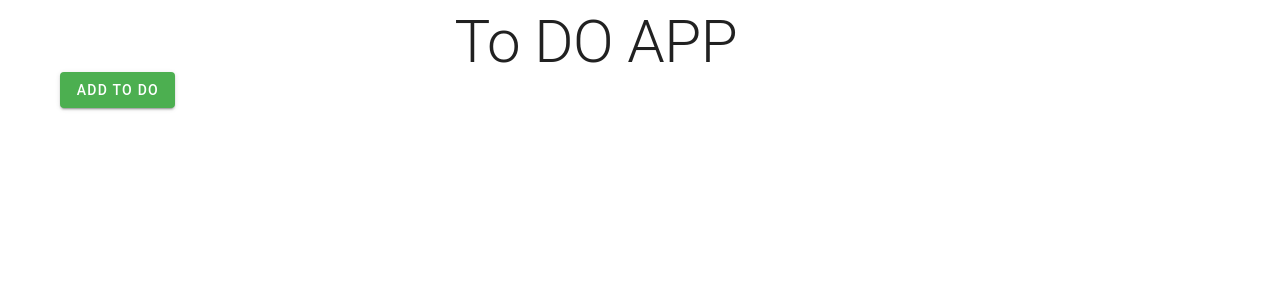
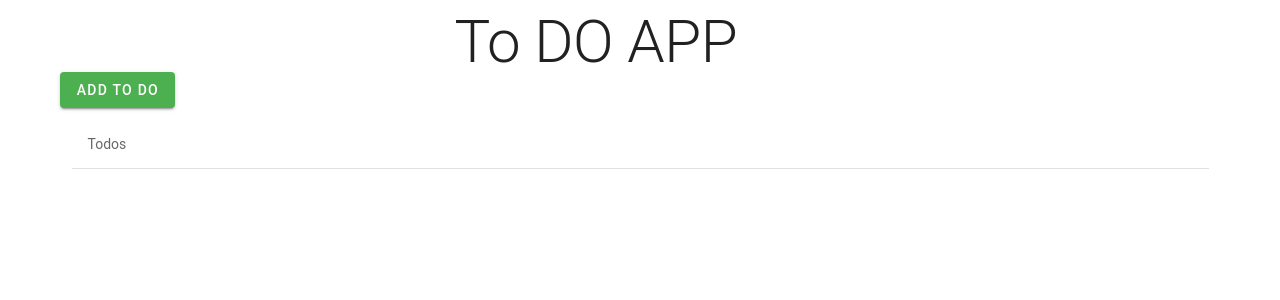
Before and after one commit to fodilo/todolist, a Vue app: page /home in a window 1280 px wide. Shown: the top 300 px of the page. Built offline with nearby package versions, Linux system fonts and the light colour scheme; a small style sheet from the web is missing; the HTML template or start-up script is replaced by a standard one.

Commit message:
adding tolist managment

```diff
--- a/package.json
+++ b/package.json
@@ -10,9 +10,11 @@
   "dependencies": {
     "@mdi/font": "^3.6.95",
     "core-js": "^2.6.5",
+    "material-design-icons-iconfont": "^5.0.1",
     "roboto-fontface": "*",
     "vue": "^2.6.10",
     "vue-router": "^3.0.3",
+    "vuedraggable": "^2.23.1",
     "vuetify": "^2.0.0",
     "vuex": "^3.0.1"
   },
--- /dev/null
+++ b/src/components/Home.vue
@@ -0,0 +1,39 @@
+<template lang="html">
+
+  <section class="home">
+    <ToDoAdd/>
+    <ToDoList />
+  </section>
+
+</template>
+
+<script lang="js">
+import ToDoAdd from './ToDoAdd'
+import ToDoList from './ToDoList'
+
+  export default  {
+    name: 'Home',
+    components:{ToDoAdd,ToDoList},
+    props: [],
+    mounted() {
+
+    },
+    data() {
+      return {
+
+      }
+    },
+    methods: {
+
+    },
+    computed: {
+
+    }
+}
+</script>
+
+<style scoped >
+  .home {
+
+  }
+</style>
--- a/src/components/ToDoAdd.vue
+++ b/src/components/ToDoAdd.vue
@@ -117,7 +117,7 @@
     methods: {
       addToDo(){
         // add to do to the store
-            this.$store.dispatch('ADD_TODO',this.currentToDo)
+            this.$store.dispatch('ADD_TODO',Object.assign({}, this.currentToDo))
 
       },
       showToDoDialog(){
--- /dev/null
+++ b/src/components/ToDoList.vue
@@ -0,0 +1,73 @@
+<template lang="html">
+
+  <section class="to-do-list">
+    <v-container grid-list-xs>
+
+    <v-list
+      flat
+      subheader
+      three-line
+    >
+      <v-subheader>Todos</v-subheader>
+        <!-- list of todlist -->
+      <v-list-item-group
+        v-model="todolist"
+        multiple
+      >
+        <template v-for="todo in $store.state.toDos">
+                  <v-divider></v-divider>
+
+        <v-list-item >
+           <v-list-item-content>
+              <v-list-item-title>
+
+                {{todo.title}} - <span class="caption"> {{todo.date}}</span></v-list-item-title>
+              <v-list-item-subtitle>{{todo.description}}</v-list-item-subtitle>
+
+            </v-list-item-content>
+            <v-list-item-action>
+                <v-switch v-model="todo.done"
+
+    ></v-switch>
+                    <v-icon v-if="todo.done" color="green">check_circle_outline</v-icon>
+
+                </v-list-item-action>
+        </v-list-item>
+        </template>
+        <v-divider></v-divider>
+
+
+
+
+      </v-list-item-group>
+    </v-list>
+    </v-container>
+  </section>
+
+</template>
+
+<script lang="js">
+  export default  {
+    name: 'to-do-list',
+    props: ['todolist'],
+    mounted() {
+
+    },
+    data() {
+      return {
+
+      }
+    },
+    methods: {
+
+    },
+    computed: {
+
+    }
+}
+</script>
+
+<style scoped >
+.to-do-list {
+}
+</style>
--- a/src/router.js
+++ b/src/router.js
@@ -2,6 +2,8 @@ import Vue from "vue";
 import Router from "vue-router";
 import ToDoAdd from "./components/ToDoAdd";
 import SignIn from "./components/SignIn";
+import Home from "./components/Home";
+
 Vue.use(Router);
 
 export default new Router({
@@ -16,7 +18,7 @@ export default new Router({
     {
       path: "/home",
       name: "home",
-      component: ToDoAdd
+      component: Home
     },
     {
       path: "/about",
```
Also changed, not shown: src/main.js (+5 -4 lines), 1 other file (tests, documents, lock files or other folders).
